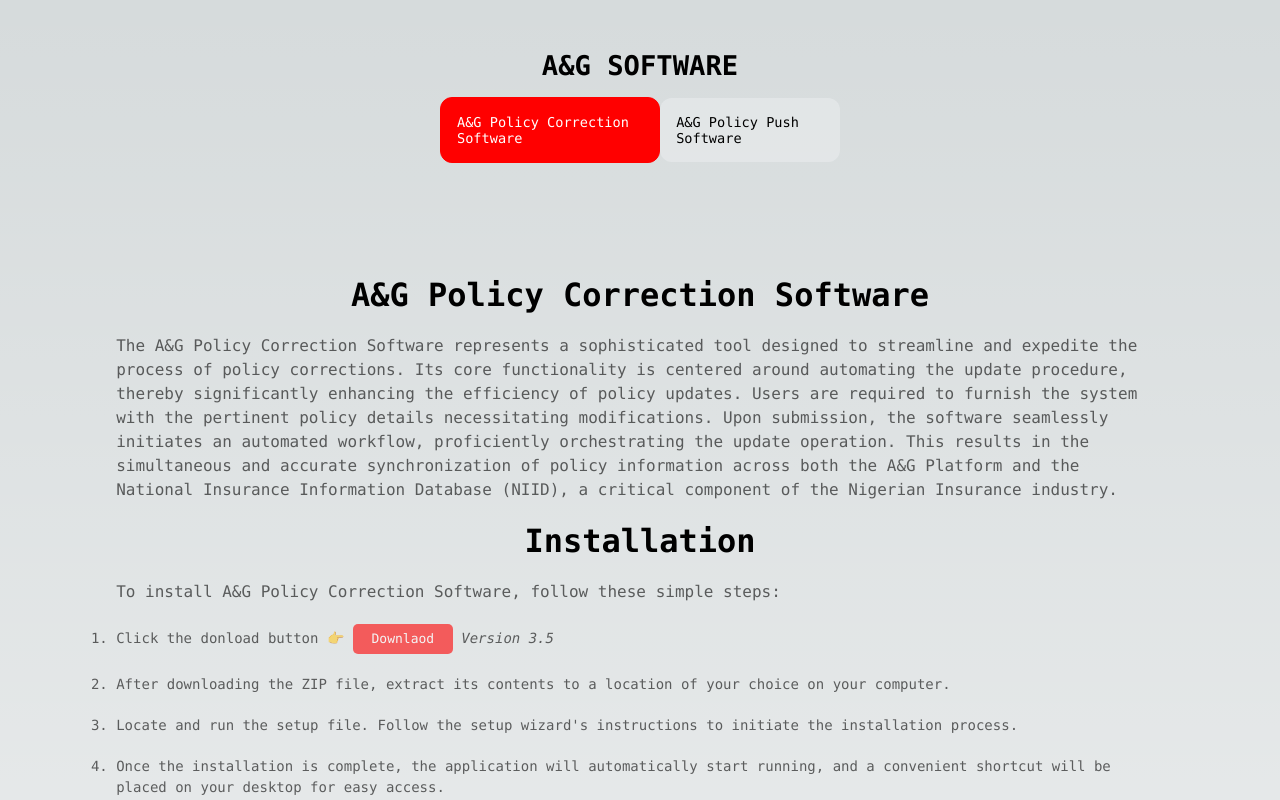
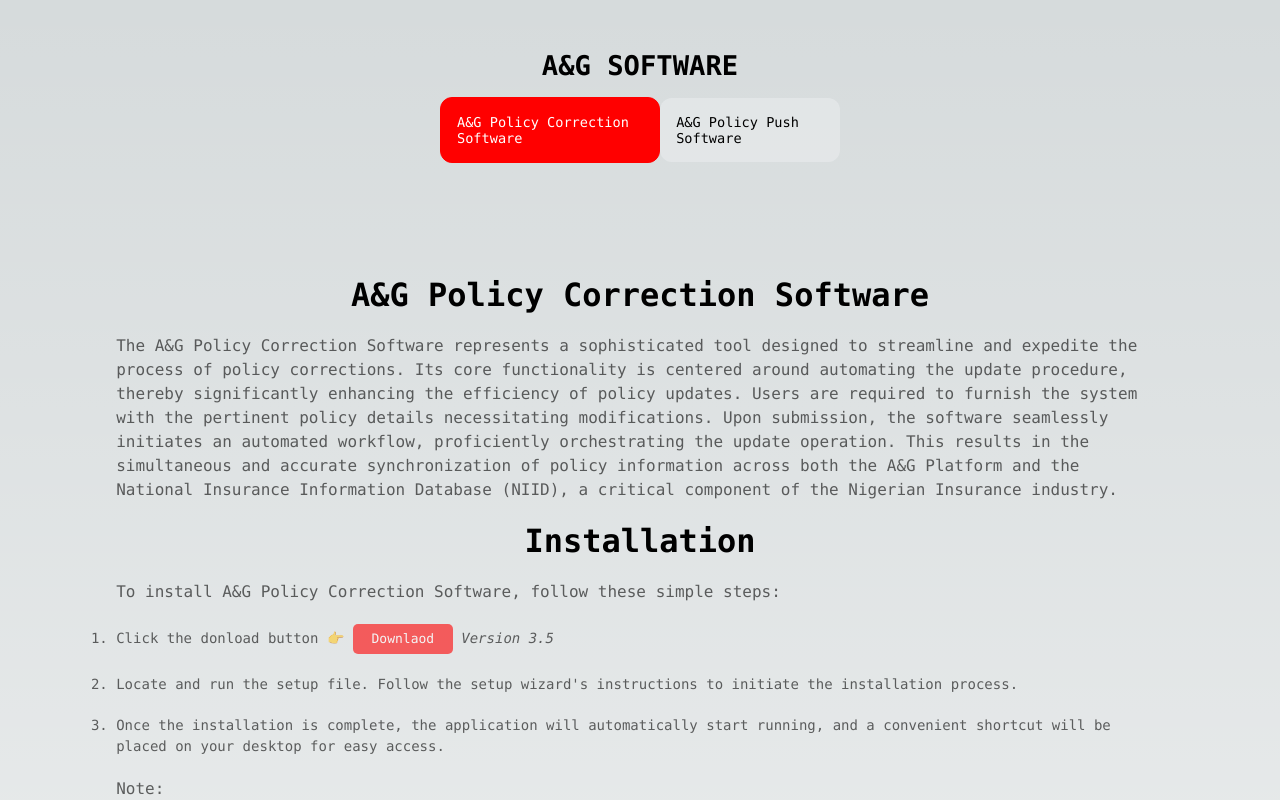
Before and after one commit to ITACHI1117/A-G-Auto-Policy-Push-Software, a Next.js app: page / in a window 1280 px wide. Shown: the top 800 px of the page. Built offline with nearby package versions, Linux system fonts and the light colour scheme.

Commit message:
added the new link to the exe file and the versions

```diff
--- a/src/components/ArticleList.jsx
+++ b/src/components/ArticleList.jsx
@@ -24,7 +24,7 @@ function ArticleList({ articles }) {
           Click the donload button 👉{" "}
           <span>
             <a
-              href="https://github.com/ITACHI1117/A-G-update-exe/archive/refs/heads/main.zip"
+              href="https://github.com/ITACHI1117/A-G-update-exe/raw/refs/heads/main/A&G%20Policy%20Updater%20setup.exe"
               className={articleStyles.downloadButt}
               download="A&Gsetup"
             >
@@ -32,10 +32,6 @@ function ArticleList({ articles }) {
             </a>{" "}
           </span>
           <i> Version 3.5</i>
-        </li>
-        <li>
-          After downloading the ZIP file, extract its contents to a location of
-          your choice on your computer.
         </li>
         <li>
           Locate and run the setup file. Follow the setup wizard's instructions
--- a/src/components/ArticleList2.jsx
+++ b/src/components/ArticleList2.jsx
@@ -20,7 +20,7 @@ function ArticleList2() {
           Click the donload button 👉{" "}
           <span>
             <a
-              href="https://github.com/ITACHI1117/AG-Push-exe/archive/refs/heads/main.zip"
+              href="https://github.com/ITACHI1117/AG-Push-exe/raw/refs/heads/main/A&Gsetup.exe"
               className={articleStyles.downloadButt}
               download="A&Gsetup"
             >
```
Also changed, not shown: public/A&GCorrection.txt (added), public/A&GPushVersion.txt (added).
